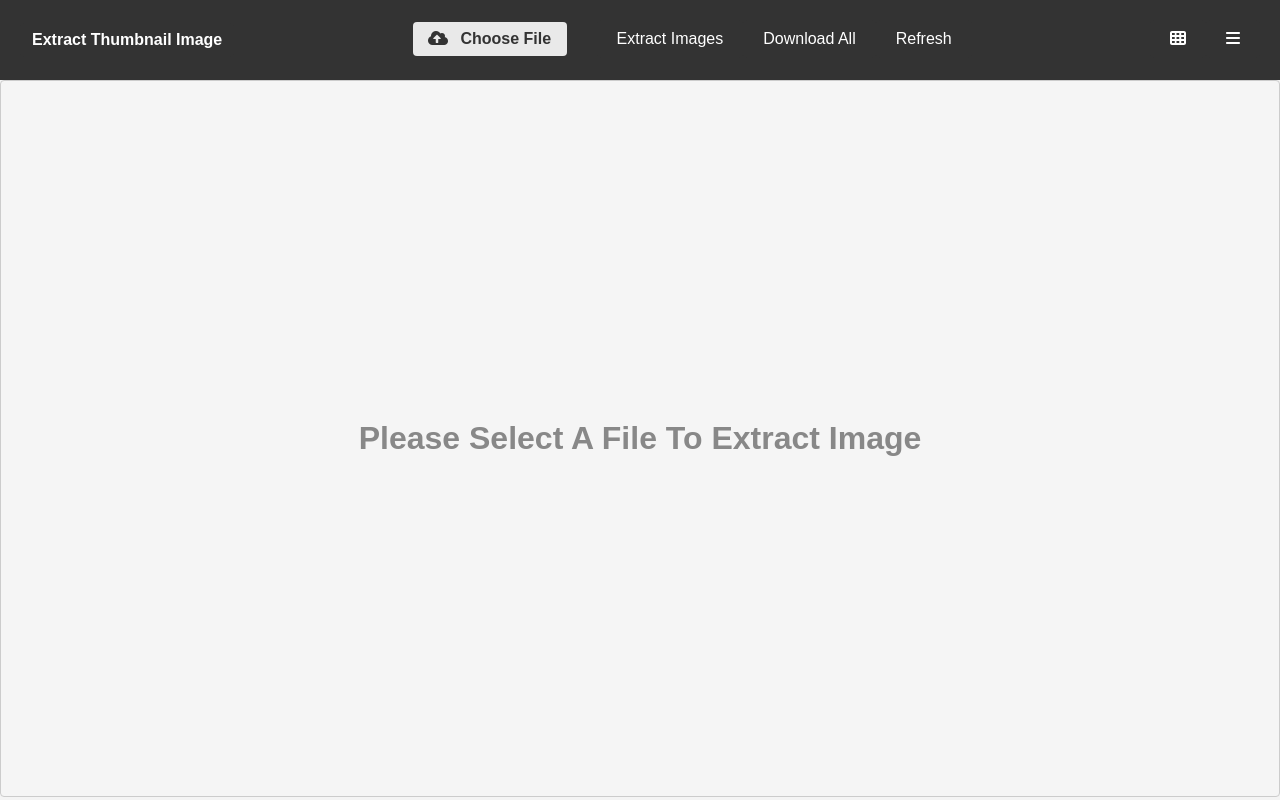
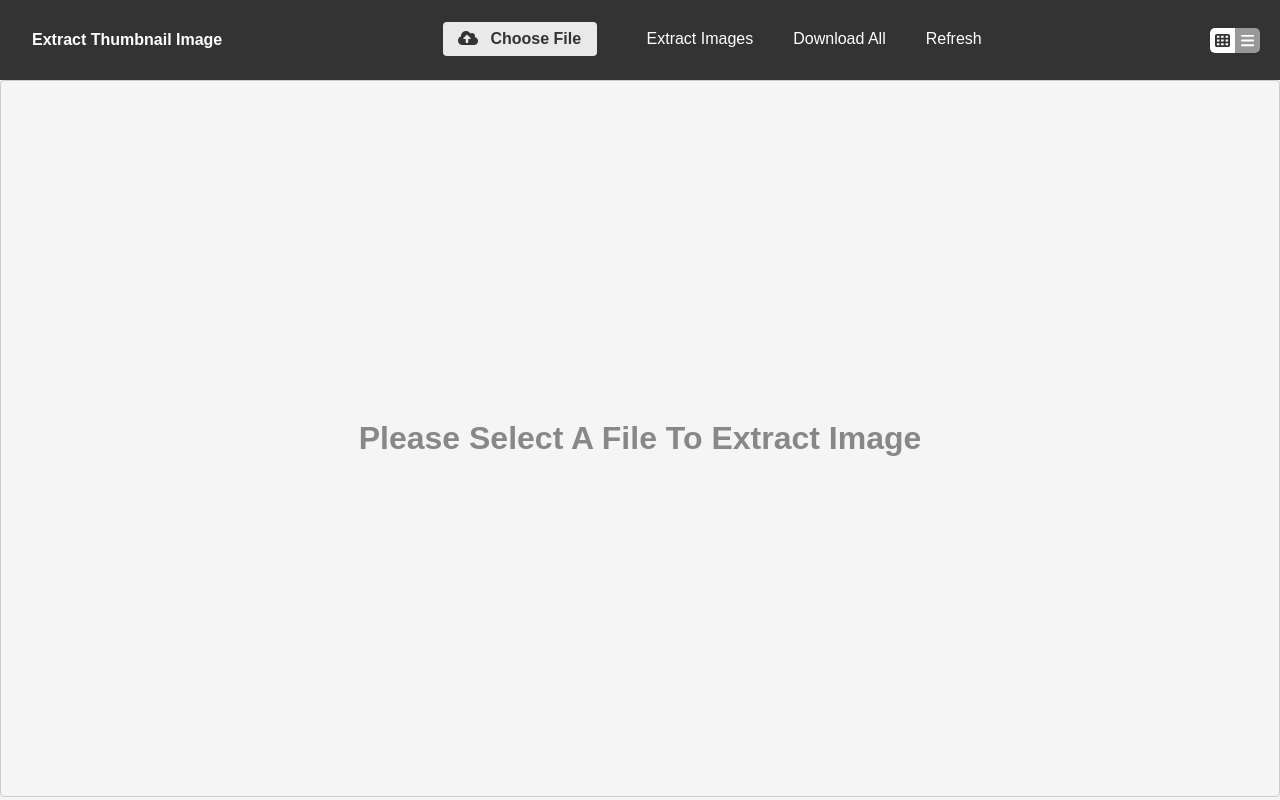
Before and after one commit to rajnish8869/Thumbnail-image-extractor, a React (Create React App) app: page / in a window 1280 px wide. Built offline with nearby package versions, Linux system fonts and the light colour scheme.

Commit message:
Update styles.css

```diff
--- a/src/styles.css
+++ b/src/styles.css
@@ -84,11 +84,6 @@ button:hover {
   background-color: #555;
 }
 
-.layout-toggle {
-  /* margin-bottom: 20px; */
-  text-align: center;
-}
-
 .grid-container {
   display: grid;
   grid-template-columns: repeat(auto-fit, minmax(250px, 1fr));
@@ -120,6 +115,25 @@ button:hover {
   border-radius: 4px;
   cursor: pointer;
 }
+.list-item {
+  background-color: #fff;
+  padding: 10px;
+  border: 1px solid #ddd;
+  border-radius: 4px;
+  text-align: center;
+}
+
+.list-item h3 {
+  margin-top: 0;
+}
+
+.list-item img {
+  width: 100%;
+  height: 80vh;
+  object-fit: cover;
+  border-radius: 4px;
+  cursor: pointer;
+}
 
 .header-logo {
   display: inline-block;
@@ -135,6 +149,7 @@ button:hover {
 
 .image-gallery {
   width: 100%;
+  margin-top: 40px;
 }
 
 .image-gallery-modal {
@@ -148,6 +163,8 @@ button:hover {
   align-items: center;
   justify-content: center;
   z-index: 999;
+  display: flex;
+  flex-flow: column;
 }
 
 .modal-header {
@@ -211,6 +228,10 @@ button:hover {
 
   .grid-item img {
     max-height: 150px;
+  }
+  .list-item img {
+    width: 100vw;
+    height: auto;
   }
 }
 
@@ -310,6 +331,7 @@ button:hover {
   color: red;
   margin-top: 8px;
   height: 25px;
+  position: absolute;
 }
 
 .no-images-container,
@@ -319,7 +341,6 @@ button:hover {
   align-items: center;
   height: 200px;
   background-color: #f5f5f5;
-  border: 1px solid #ccc;
   border-radius: 4px;
   height: calc(100vh - 25px - 60px);
 }
@@ -383,3 +404,38 @@ button:hover {
 .pagination li a:hover {
   background-color: #f5f5f5;
 }
+
+/* styles.css */
+
+/* Rest of the CSS code... */
+
+.layout-toggle {
+  /* margin-bottom: 20px; */
+  text-align: center;
+  align-self: center;
+}
+
+.toggle-button {
+  display: inline-block;
+  padding: 5px;
+  height: 25px;
+  width: 25px;
+  font-size: 15px;
+  background-color: #989898;
+  border: none;
+  outline: none;
+  cursor: pointer;
+  /* border-radius: 5px 0px 0px 5px; */
+}
+
+.toggle-button.active {
+  background-color: #fff;
+  color: #333;
+}
+
+.grid {
+  border-radius: 5px 0px 0px 5px;
+}
+.list {
+  border-radius: 0px 5px 5px 0px;
+}
```
